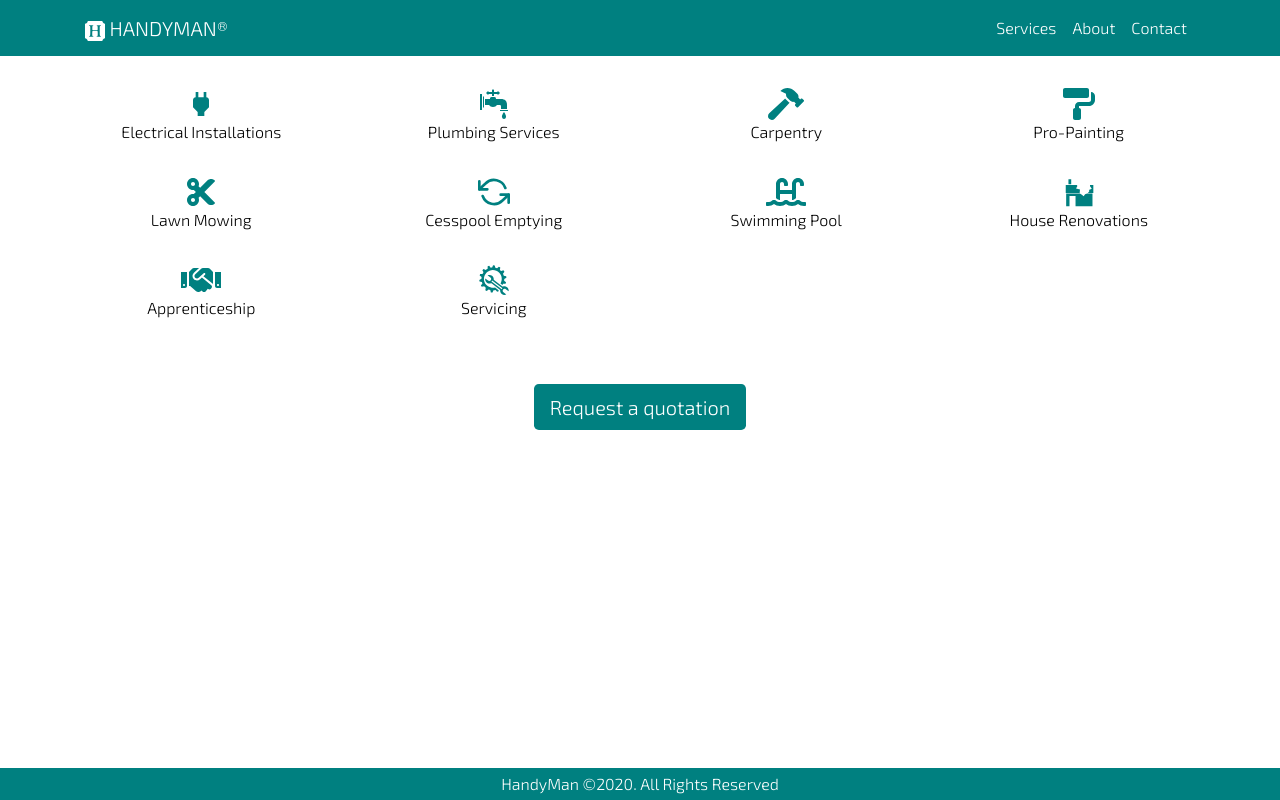
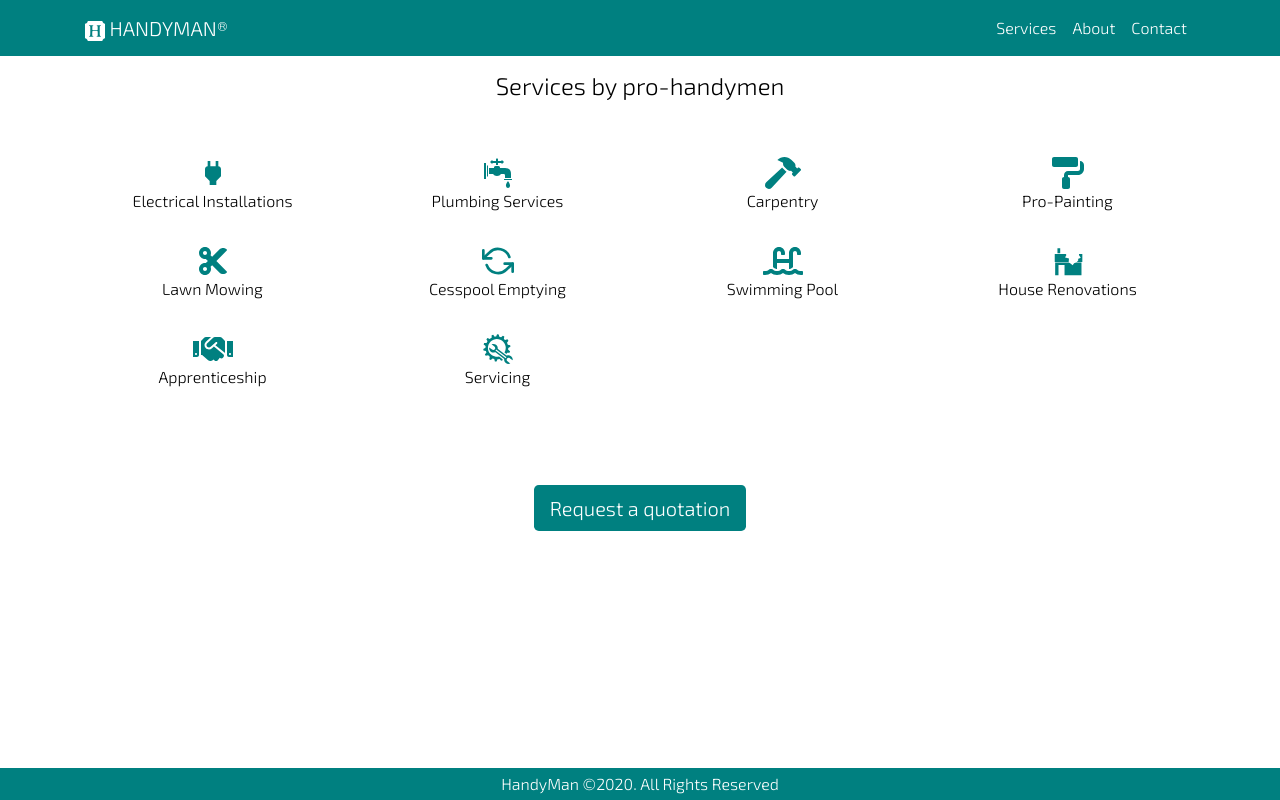
Before and after one commit to mhmestb2018/handymanHomeWarrenty, a React (Create React App) app: page /services in a window 1280 px wide. Built offline with nearby package versions, Linux system fonts and the light colour scheme.

Commit message:
adding services page

```diff
--- a/src/pages/About.js
+++ b/src/pages/About.js
@@ -1,48 +1,52 @@
 import React, { Component } from 'react';
-import { Container } from 'react-bootstrap';
+import { Container, Row, Col } from 'react-bootstrap';
 
 export default class About extends Component {
   render() {
     return (
-      <Container style={{ padding: '2rem 0 0 0' }}>
+      <Container style={{ padding: '2rem 0 2rem 0', width: '80vw' }}>
+        <Row>
+          <Col xs={12} sm={12} md={12} lg={12}>
             <h4>How it all started</h4>
             <p>
               Lorem ipsum dolor sit amet consectetur adipisicing elit. Ipsum
               laudantium unde, cupiditate accusantium quisquam ad? Rem enim fuga
               dolore dicta ut perferendis aspernatur, quasi minus ipsum impedit
-          tempora quis laudantium! Ipsa officia ex hic doloremque blanditiis,
-          nostrum dolore ut neque corrupti ullam quos culpa dolorum vitae
-          voluptatibus, maiores sequi asperiores?Lorem ipsum dolor sit amet
-          consectetur adipisicing elit. Magnam optio modi temporibus vero
-          tempore? Earum, pariatur consectetur, quod dignissimos, placeat quia
-          minima labore voluptatem cupiditate sequi exercitationem est velit
-          nihillorem.
+              tempora quis laudantium! Ipsa officia ex hic doloremque
+              blanditiis, nostrum dolore ut neque corrupti ullam quos culpa
+              dolorum vitae voluptatibus, maiores sequi asperiores?Lorem ipsum
+              dolor sit amet consectetur adipisicing elit. Magnam optio modi
+              temporibus vero tempore? Earum, pariatur consectetur, quod
+              dignissimos, placeat quia minima labore voluptatem cupiditate
+              sequi exercitationem est velit nihillorem.
             </p>
             <p>
               Lorem ipsum dolor sit amet consectetur adipisicing elit. Ipsum
               laudantium unde, cupiditate accusantium quisquam ad? Rem enim fuga
               dolore dicta ut perferendis aspernatur, quasi minus ipsum impedit
-          tempora quis laudantium! Ipsa officia ex hic doloremque blanditiis,
-          nostrum dolore ut neque corrupti ullam quos culpa dolorum vitae
-          voluptatibus, maiores sequi asperiores?Lorem ipsum dolor sit amet
-          consectetur adipisicing elit. Magnam optio modi temporibus vero
-          tempore? Earum, pariatur consectetur, quod dignissimos, placeat quia
-          minima labore voluptatem cupiditate sequi exercitationem est velit
-          nihillorem.
+              tempora quis laudantium! Ipsa officia ex hic doloremque
+              blanditiis, nostrum dolore ut neque corrupti ullam quos culpa
+              dolorum vitae voluptatibus, maiores sequi asperiores?Lorem ipsum
+              dolor sit amet consectetur adipisicing elit. Magnam optio modi
+              temporibus vero tempore? Earum, pariatur consectetur, quod
+              dignissimos, placeat quia minima labore voluptatem cupiditate
+              sequi exercitationem est velit nihillorem.
             </p>
             <h4>Why you should hire us</h4>
             <p>
               Lorem ipsum dolor sit amet consectetur adipisicing elit. Ipsum
               laudantium unde, cupiditate accusantium quisquam ad? Rem enim fuga
               dolore dicta ut perferendis aspernatur, quasi minus ipsum impedit
-          tempora quis laudantium! Ipsa officia ex hic doloremque blanditiis,
-          nostrum dolore ut neque corrupti ullam quos culpa dolorum vitae
-          voluptatibus, maiores sequi asperiores?Lorem ipsum dolor sit amet
-          consectetur adipisicing elit. Magnam optio modi temporibus vero
-          tempore? Earum, pariatur consectetur, quod dignissimos, placeat quia
-          minima labore voluptatem cupiditate sequi exercitationem est velit
-          nihillorem.
+              tempora quis laudantium! Ipsa officia ex hic doloremque
+              blanditiis, nostrum dolore ut neque corrupti ullam quos culpa
+              dolorum vitae voluptatibus, maiores sequi asperiores?Lorem ipsum
+              dolor sit amet consectetur adipisicing elit. Magnam optio modi
+              temporibus vero tempore? Earum, pariatur consectetur, quod
+              dignissimos, placeat quia minima labore voluptatem cupiditate
+              sequi exercitationem est velit nihillorem.
             </p>
+          </Col>
+        </Row>
       </Container>
     );
   }
--- a/src/pages/Contact.js
+++ b/src/pages/Contact.js
@@ -2,14 +2,15 @@ import React, { Component } from 'react';
 import { FcPhone } from 'react-icons/fc';
 import { AiFillInstagram } from 'react-icons/ai';
 import { FaTwitter, FaFacebookF } from 'react-icons/fa';
-import { Container } from 'react-bootstrap';
+import { Container, Row, Col } from 'react-bootstrap';
 import { Link } from 'react-router-dom';
 
 export default class Location extends Component {
   render() {
     return (
-      <div>
-        <Container style={{ padding: '2rem 0 0 0' }}>
+      <Container style={{ padding: '2rem 0 0 0',width: '80vw' }}>
+        <Row>
+          <Col xs={12} sm={12} md={12} lg={12}>
             <h5>
               Covid Caution: All our physical offices are closed til further
               notice.
@@ -18,9 +19,9 @@ export default class Location extends Component {
               Lorem ipsum dolor sit amet consectetur adipisicing elit. Delectus
               natus deserunt vitae hic vero a! Quisquam autem ipsam assumenda,
               blanditiis voluptatum iure reiciendis asperiores modi ex omnis
-            dignissimos, mollitia perspiciatis vel suscipit quibusdam amet vero
-            repellat aut ea neque, tempore quis nesciunt! Sunt dolore tempore
-            facilis minima incidunt temporibus explicabo?
+              dignissimos, mollitia perspiciatis vel suscipit quibusdam amet
+              vero repellat aut ea neque, tempore quis nesciunt! Sunt dolore
+              tempore facilis minima incidunt temporibus explicabo?
             </p>
             <p>
               <strong>Call our expert for professional help:</strong>
@@ -53,8 +54,9 @@ export default class Location extends Component {
               />
             </Link>
             <p style={{ paddingTop: '3rem' }}></p>
+          </Col>
+        </Row>
       </Container>
-      </div>
     );
   }
 }
--- a/src/pages/Franchise.js
+++ b/src/pages/Franchise.js
@@ -1,12 +1,13 @@
 import React, { Component } from 'react';
 import { FcPhone } from 'react-icons/fc';
-import { Container } from 'react-bootstrap';
+import { Container, Row, Col } from 'react-bootstrap';
 
 export default class Franchise extends Component {
   render() {
     return (
-      <div>
-        <Container style={{ padding: '2rem 0 0 0' }}>
+      <Container style={{ padding: '2rem 0 3rem 0', width: '80vw' }}>
+        <Row>
+          <Col xs={12} sm={12} md={12} lg={12}>
             <h5>
               Want to start an amazing new business... and team up with other
               like-minded entrepreneurs?
@@ -18,9 +19,9 @@ export default class Franchise extends Component {
               Lorem ipsum dolor sit amet consectetur adipisicing elit. Delectus
               natus deserunt vitae hic vero a! Quisquam autem ipsam assumenda,
               blanditiis voluptatum iure reiciendis asperiores modi ex omnis
-            dignissimos, mollitia perspiciatis vel suscipit quibusdam amet vero
-            repellat aut ea neque, tempore quis nesciunt! Sunt dolore tempore
-            facilis minima incidunt temporibus explicabo?
+              dignissimos, mollitia perspiciatis vel suscipit quibusdam amet
+              vero repellat aut ea neque, tempore quis nesciunt! Sunt dolore
+              tempore facilis minima incidunt temporibus explicabo?
             </p>
             <p>
               <strong>Step two:</strong>
@@ -29,9 +30,9 @@ export default class Franchise extends Component {
               Lorem ipsum dolor sit amet consectetur adipisicing elit. Delectus
               natus deserunt vitae hic vero a! Quisquam autem ipsam assumenda,
               blanditiis voluptatum iure reiciendis asperiores modi ex omnis
-            dignissimos, mollitia perspiciatis vel suscipit quibusdam amet vero
-            repellat aut ea neque, tempore quis nesciunt! Sunt dolore tempore
-            facilis minima incidunt temporibus explicabo?
+              dignissimos, mollitia perspiciatis vel suscipit quibusdam amet
+              vero repellat aut ea neque, tempore quis nesciunt! Sunt dolore
+              tempore facilis minima incidunt temporibus explicabo?
             </p>
             <p>
               <strong>Step three:</strong>
@@ -40,17 +41,18 @@ export default class Franchise extends Component {
               Lorem ipsum dolor sit amet consectetur adipisicing elit. Delectus
               natus deserunt vitae hic vero a! Quisquam autem ipsam assumenda,
               blanditiis voluptatum iure reiciendis asperiores modi ex omnis
-            dignissimos, mollitia perspiciatis vel suscipit quibusdam amet vero
-            repellat aut ea neque, tempore quis nesciunt! Sunt dolore tempore
-            facilis minima incidunt temporibus explicabo?
+              dignissimos, mollitia perspiciatis vel suscipit quibusdam amet
+              vero repellat aut ea neque, tempore quis nesciunt! Sunt dolore
+              tempore facilis minima incidunt temporibus explicabo?
             </p>
             <p>
               <strong>Call our expert for professional help:</strong>
             </p>
             <FcPhone style={{ height: '2rem', width: '3rem' }} />
             &nbsp;Toll free:&nbsp;<strong>0800900900</strong>
+          </Col>
+        </Row>
       </Container>
-      </div>
     );
   }
 }
--- a/src/pages/Location.js
+++ b/src/pages/Location.js
@@ -2,14 +2,15 @@ import React, { Component } from 'react';
 import { FcPhone } from 'react-icons/fc';
 import { AiFillInstagram } from 'react-icons/ai';
 import { FaTwitter, FaFacebookF } from 'react-icons/fa';
-import { Container } from 'react-bootstrap';
+import { Container, Row, Col } from 'react-bootstrap';
 import { Link } from 'react-router-dom';
 
 export default class Location extends Component {
   render() {
     return (
-      <div>
-        <Container style={{ padding: '2rem 0 0 0' }}>
+      <Container style={{ padding: '2rem 0 0 0', width: '80vw' }}>
+        <Row>
+          <Col xs={12} sm={12} md={12} lg={12}>
             <h5>
               Covid Caution: All our physical offices are closed til further
               notice.
@@ -18,9 +19,9 @@ export default class Location extends Component {
               Lorem ipsum dolor sit amet consectetur adipisicing elit. Delectus
               natus deserunt vitae hic vero a! Quisquam autem ipsam assumenda,
               blanditiis voluptatum iure reiciendis asperiores modi ex omnis
-            dignissimos, mollitia perspiciatis vel suscipit quibusdam amet vero
-            repellat aut ea neque, tempore quis nesciunt! Sunt dolore tempore
-            facilis minima incidunt temporibus explicabo?
+              dignissimos, mollitia perspiciatis vel suscipit quibusdam amet
+              vero repellat aut ea neque, tempore quis nesciunt! Sunt dolore
+              tempore facilis minima incidunt temporibus explicabo?
             </p>
             <p>
               <strong>Call our expert for professional help:</strong>
@@ -53,8 +54,9 @@ export default class Location extends Component {
               />
             </Link>
             <p style={{ paddingTop: '3rem' }}></p>
+          </Col>
+        </Row>
       </Container>
-      </div>
     );
   }
 }
--- a/src/pages/Services.js
+++ b/src/pages/Services.js
@@ -15,8 +15,9 @@ import {
 export default class Services extends Component {
   render() {
     return (
-      <Container style={{ padding: '2rem 0 0 0' }}>
-        <Row>
+      <Container>
+        <h4 className='text-center'>Services by pro-handymen</h4>
+        <Row style={{ padding: '1rem 0 0 0' }}>
           <Col xs={6} sm={3} md={3} lg={3}>
             <div className='text-center'>
               <MdPower
@@ -53,7 +54,7 @@ export default class Services extends Component {
           </Col>
         </Row>
 
-        <Row style={{ padding: '2rem 0 0 0' }}>
+        <Row>
           <Col xs={6} sm={3} md={3} lg={3}>
             <div className='text-center'>
               <FaCut style={{ height: '2rem', width: '3rem', color: 'teal' }} />
@@ -90,7 +91,7 @@ export default class Services extends Component {
           </Col>
         </Row>
 
-        <Row style={{ padding: '2rem 0 0 0' }}>
+        <Row>
           <Col xs={6} sm={3} md={3} lg={3}>
             <div className='text-center'>
               <FaHandshake
--- a/src/styles/App.scss
+++ b/src/styles/App.scss
@@ -123,6 +123,7 @@ body {
 /*services*/
 .text-center {
   color: $primarybg;
+  padding: 1rem 0 1rem 0;
   &:hover {
     transition: 2s;
     transform: translateY(10px);
@@ -132,9 +133,10 @@ body {
 
 .quote {
   @include flexcenter();
-  padding-top: 4rem;
   .btn-outline-primary {
     border: transparent;
+    margin-top: 5rem;
+    margin-bottom: 5rem;
     background: $main;
     &:hover {
       border: 1px solid $main;
```
Lines whose indentation alone changed are shown as unchanged.
